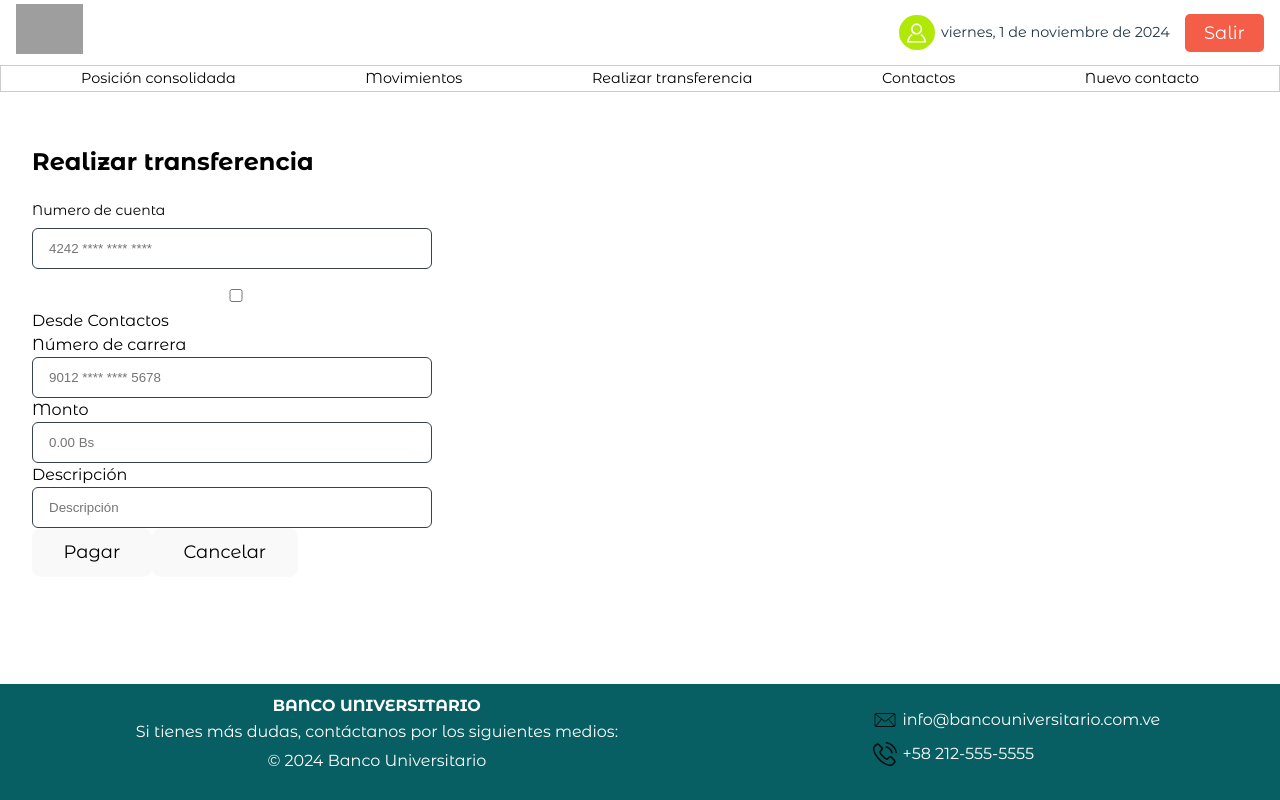
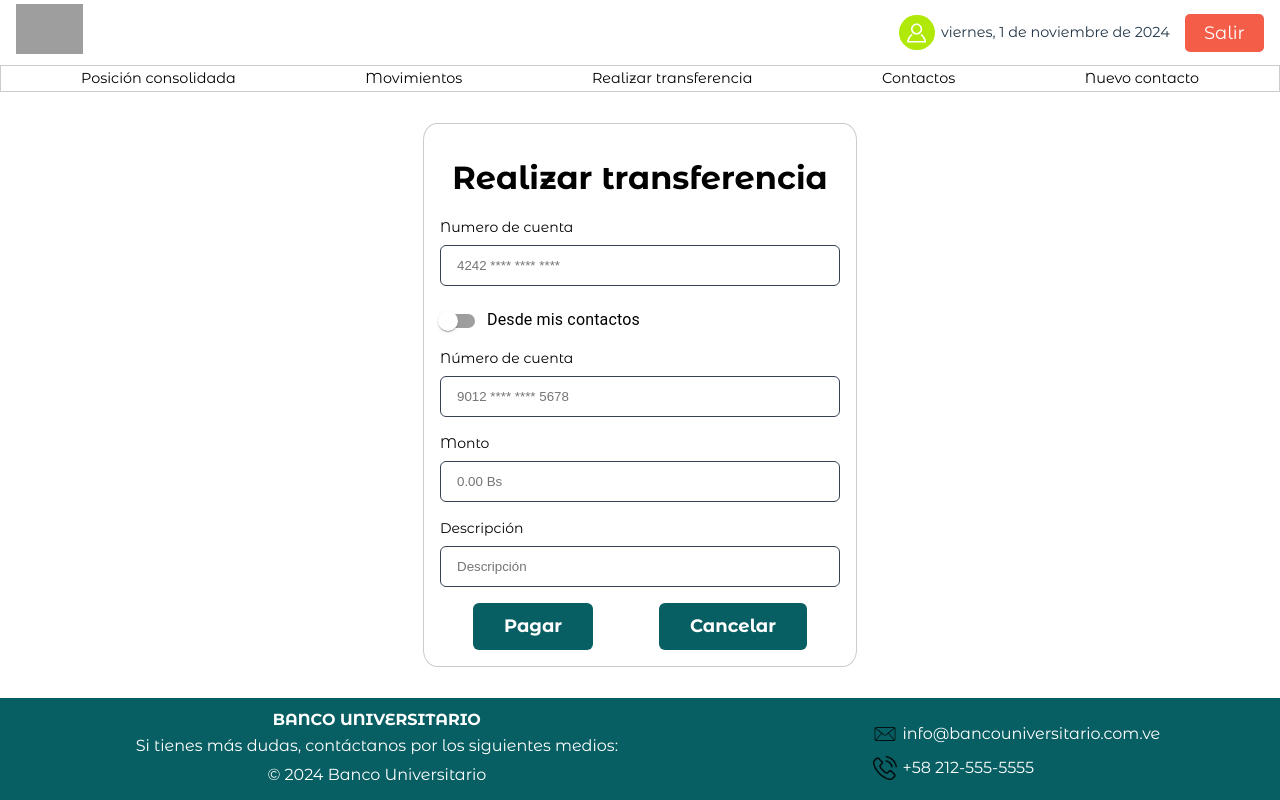
Before and after one commit to albanibarragan/banco-universitario, a React (Vite) app: page /transferencia in a window 1280 px wide. Built offline with nearby package versions, Linux system fonts and the light colour scheme; grey boxes are pictures that could not be loaded.

Commit message:
Terminado el Formulario de transferencias

```diff
--- a/package.json
+++ b/package.json
@@ -10,6 +10,9 @@
     "preview": "vite preview"
   },
   "dependencies": {
+    "@emotion/react": "^11.13.5",
+    "@emotion/styled": "^11.13.5",
+    "@mui/material": "^6.1.8",
     "react": "^18.3.1",
     "react-dom": "^18.3.1",
     "react-hook-form": "^7.53.1",
--- a/src/components/Forms/LoginForm/LoginForm.jsx
+++ b/src/components/Forms/LoginForm/LoginForm.jsx
@@ -1,8 +1,8 @@
+import { useState } from "react";
 import { useForm } from "react-hook-form";
-import { useState } from "react";
+import oculto from "../../../assets/img/oculto.png";
+import visible from "../../../assets/img/visible.png";
 import "./LoginForm.css";
-import visible from "../../../assets/img/visible.png";
-import oculto from "../../../assets/img/oculto.png";
 
 const LoginForm = () => {
 
--- a/src/components/Forms/TransferFrom/TransferFrom.css
+++ b/src/components/Forms/TransferFrom/TransferFrom.css
@@ -3,28 +3,18 @@
     border: none;
     width:400px;
     height: auto;
-    padding: 2rem;
+    padding: 1rem;
     color: #010101;
     margin: 0;
+    border-radius: 3%;
+    outline: 1px solid #ccc;
 }
 
-.tittle-login{
-    line-height: 1.2rem;
-    font-size: 2.5rem;
+.tittle-transfer{
+    line-height: 1.5rem;
+    font-size: 2rem;
     font-weight: 700;
     text-align: center;
-}
-
-.sub-login{
-    font-size: 1.4rem;
-    line-height: 2rem;
-    font-weight: 400;
-    margin: 20px 0;
-    text-align: center;
-}
-
-.form-login {
-    margin-top: 2rem;
 }
 
 .input-group {
@@ -38,48 +28,26 @@
     outline: none;
 }
 
-.error-message {
-    color: red;
-    font-size: 14px;
-}
-
 .input-group label{
     display: block;
     margin-bottom: 0.5rem;
 }
 
-.button-login{
+.buttons-transfer{
+    display: flex;
+    justify-content: space-around;
+    align-items: center;
+}
+
+.buttons-transfer > button{
     background-color: #085f63;
-    color: #f1f7fe;
-    margin-top:1.2rem;
-    width: 100%;
+    color: #fff;
     border: none;
     border-radius: 0.375rem;
     font-weight: 600;
     transition: background-color 0.3s ease;
 }
 
-.register-link {
-    margin-top: 1.5rem;
-    text-align: center;
-    font-size: 1em;
-    line-height: 1rem;
-}
-
-.register-link a{
-    color: #085f63;
-    font-weight: 500;
-    text-decoration: none;
-    transition: color 0.3s ease;
-}
-
-.register-link a:hover {
-    color: #064a4e;
-}
-
-.button-login:hover {
-    background-color: #064a4e;
-}
 
 @media (max-width: 853px) {
     .form-box-login{
@@ -89,3 +57,14 @@
         margin-top: 2rem;
     }
 }
+
+.trans-select-contact{
+  margin-bottom: 0.5rem;
+  border: 1px solid #ccc;
+  border-radius: 5px;
+  padding: 0.75rem 1rem;
+  color: #333;
+  font-size: 0.875rem;
+  width: 100%;
+  cursor: pointer;
+}
--- a/src/components/Forms/TransferFrom/TransferFrom.jsx
+++ b/src/components/Forms/TransferFrom/TransferFrom.jsx
@@ -1,41 +1,74 @@
-import { useForm } from "react-hook-form";
+import FormControlLabel from '@mui/material/FormControlLabel';
+import Switch from '@mui/material/Switch';
+import { useState } from "react";
 import "./TransferFrom.css";
 
 const TransferFrom = () => {
 
-    const { register, handleSubmit, formState:{errors} } = useForm();
+  const [isUsingContacts, setIsUsingContacts] = useState(false);
+  const [accountNumber, setAccountNumber] = useState('');
+  const [selectedContact, setSelectedContact] = useState('');
 
-    const onSubmit = (data) =>{
-        console.log("Formulario enviado correctamente:", data);
+  const handleSwitchChange  = (event) => {
+    setIsUsingContacts(event.target.checked);
+    if (event.target.checked) {
+      setAccountNumber('');
     }
+  };
+
+  const handleContactChange = (event) => {
+    setSelectedContact(event.target.value);
+  };
+
+  const handleAccountChange = (event) => {
+    setAccountNumber(event.target.value);
+  };
 
     return (
         <div className="form-box-transfer">
             <h2 className="tittle-transfer">Realizar transferencia</h2>
-            <form className="form-transfer" onSubmit={handleSubmit(onSubmit)}>
+            <form className="form-transfer">
                 <div className="input-group">
                     <label htmlFor="cardNumber">Numero de cuenta</label>
-                    <input className={errors.cardNumber ? "input-error" : "input-success"} type="text" id="cardNumber"  placeholder="4242 **** **** ****" {...register('email', {
-                        required: true,
-                        pattern: {
-                            value: /^\S+@\S+$/i,
-                            message: "Email no válido"
+                    <input
+                     type="text"
+                     id="cardNumber"
+                     placeholder="4242 **** **** ****"
+                    />
+                </div>
+              <div className="input-group transfer-contact">
+              <FormControlLabel
+                  control={
+                    <Switch
+                      checked={isUsingContacts}
+                      onChange={handleSwitchChange}
+                      inputProps={{ 'aria-label': 'controlled' }}
+                      color="warning"
+                    />
                   }
-                    })}/>
-                </div>
-                {errors.email && <p className="error-message">{errors.email.message}</p>}
-            <div className="transfer-contact">
-              <label>
-                <input type="checkbox" /> Desde Contactos
-            </label>
-            </div>
-            <label>Número de carrera</label>
+                  label="Desde mis contactos"
+                />
+                {isUsingContacts ? (
+                  <select className="trans-select-contact" value={selectedContact}  onChange={handleContactChange} >
+                    <option value="1">Albani</option>
+                    <option value="2">Maria</option>
+                    <option value="3">Juana</option>
+                  </select>
+                ) : (
+                  <div className="input-group">
+                  <label>Número de cuenta</label>
                       <input
+                        value={accountNumber}
+                         onChange={handleAccountChange}
                         type="text"
                         name="accountNumber"
                         placeholder="9012 **** **** 5678"
                       />
-          <div>
+                  </div>
+                )
+                }
+              </div>
+              <div className="input-group">
                 <label>Monto</label>
                 <input
                   type="text"
@@ -43,7 +76,7 @@ const TransferFrom = () => {
                   placeholder="0.00 Bs"
                 />
               </div>
-        <div>
+              <div className="input-group">
                 <label>Descripción</label>
                 <input
                   type="text"
--- a/src/pages/TransferPage.css
+++ b/src/pages/TransferPage.css
@@ -0,0 +1,6 @@
+.transfer-page{
+    display: flex;
+    justify-content: center;
+    align-items: center;
+    margin: 2rem 0;
+}
--- a/src/pages/TransferPage.jsx
+++ b/src/pages/TransferPage.jsx
@@ -1,9 +1,10 @@
 import TransferFrom from "../components/Forms/TransferFrom/TransferFrom";
+import "./TransferPage.css";
 
 const TransferPage = () => {
     return(
         <div className="transfer-page">
-            <TransferFrom />
+             <TransferFrom />
         </div>
     );
 }
```
Also changed, not shown: 1 other file (tests, documents, lock files or other folders). Lines whose indentation alone changed are shown as unchanged.
